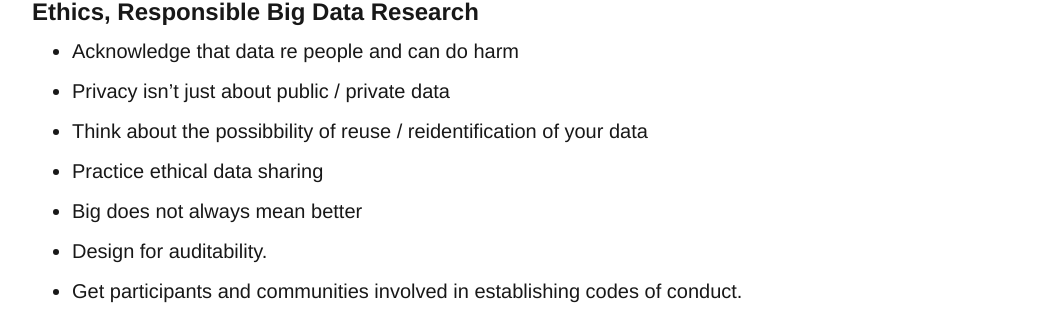
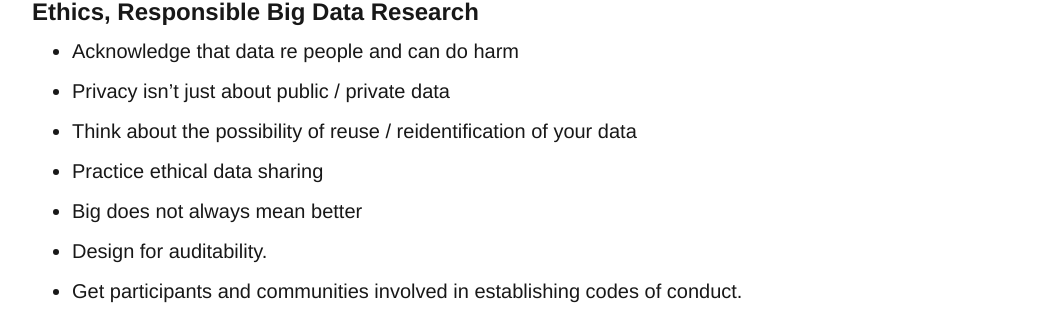
Before and after one commit to brettpetch/MIT-2025, a Jekyll site: the page built from _posts/2020-03-03-Big-Data-Ethics-and-Algorithms.md, in a window 1280 px wide and 900 px high, scrolled down 3571 px. Shown: the part 140-453 px from the top of the window, without its empty margins (112-1162 px from the left). Built offline with Jekyll 4.4.1, drawn with Linux system fonts in a browser that asks for light colours; comment, search, counter and statistics services are not loaded.

Commit message:
it's uge

```diff
--- a/_posts/2020-03-03-Big-Data-Ethics-and-Algorithms.md
+++ b/_posts/2020-03-03-Big-Data-Ethics-and-Algorithms.md
@@ -69,7 +69,7 @@ Volume, Variety, Velocity, veracity, variability, value.
 ### Ethics, Responsible Big Data Research
 - Acknowledge that data re people and can do harm
 - Privacy isn't just about public / private data
-- Think about the possibbility of reuse / reidentification of your data
+- Think about the possibility of reuse / reidentification of your data
 - Practice ethical data sharing
 - Big does not always mean better
 - Design for auditability.
```
